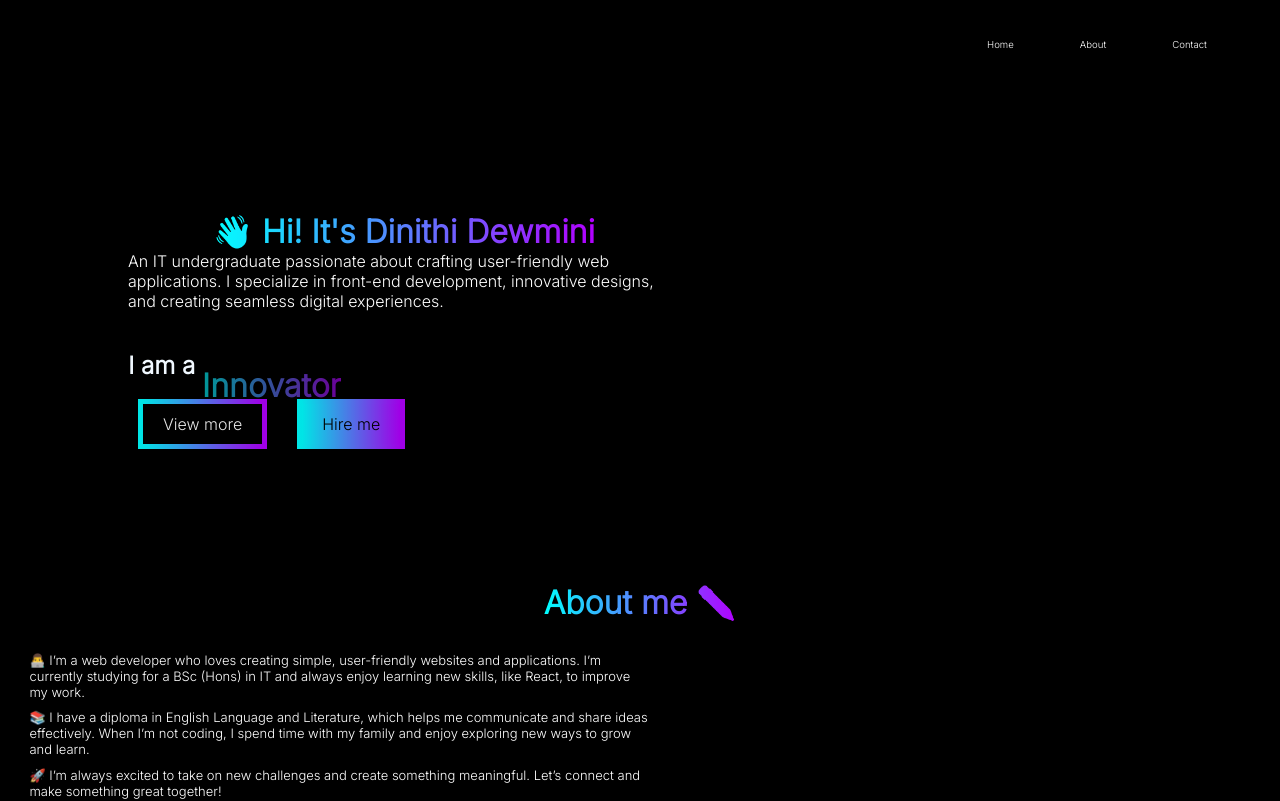
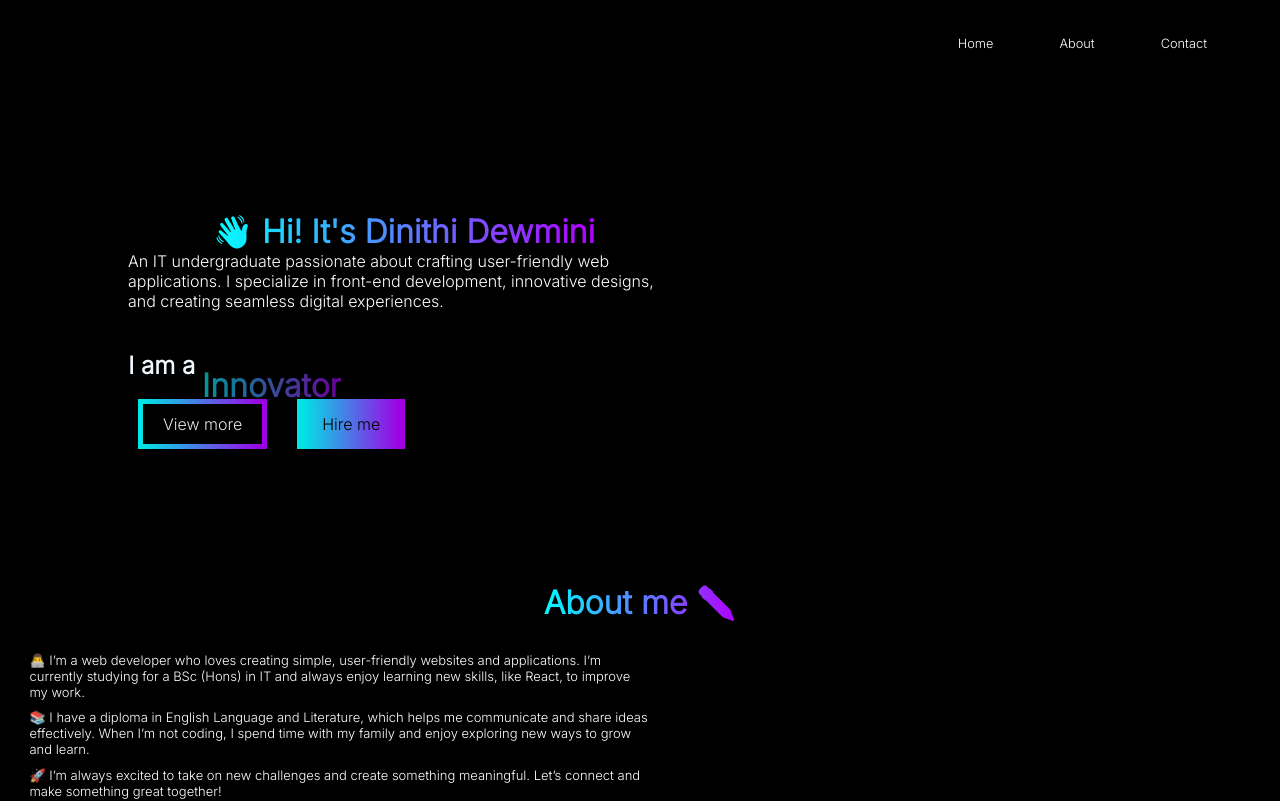
Before and after one commit to Dinithi1625403/myPortfolio, a React (Create React App) app: page / in a window 1280 px wide. Shown: the top 801 px of the page. Built offline with nearby package versions, Linux system fonts and the light colour scheme.

Commit message:
initial commit

```diff
--- a/src/components/contact.jsx
+++ b/src/components/contact.jsx
@@ -14,7 +14,7 @@ export default function Contact() {
             <input type="text" placeholder="Name 📝" />
             <input type="email" placeholder="Email 📧" />
             <textarea placeholder="Message 💬"></textarea>
-            <button className="send">Send 🚀</button>
+            <button className="send">Send </button>
         </form>
     </div>
     </>
--- a/src/components/nav.css
+++ b/src/components/nav.css
@@ -28,6 +28,7 @@ li{
      padding: 10px 20px;
      position: relative;
      overflow: hidden;
+     font-size: 0.8em;
  }
 
  .navLi::before {
```
